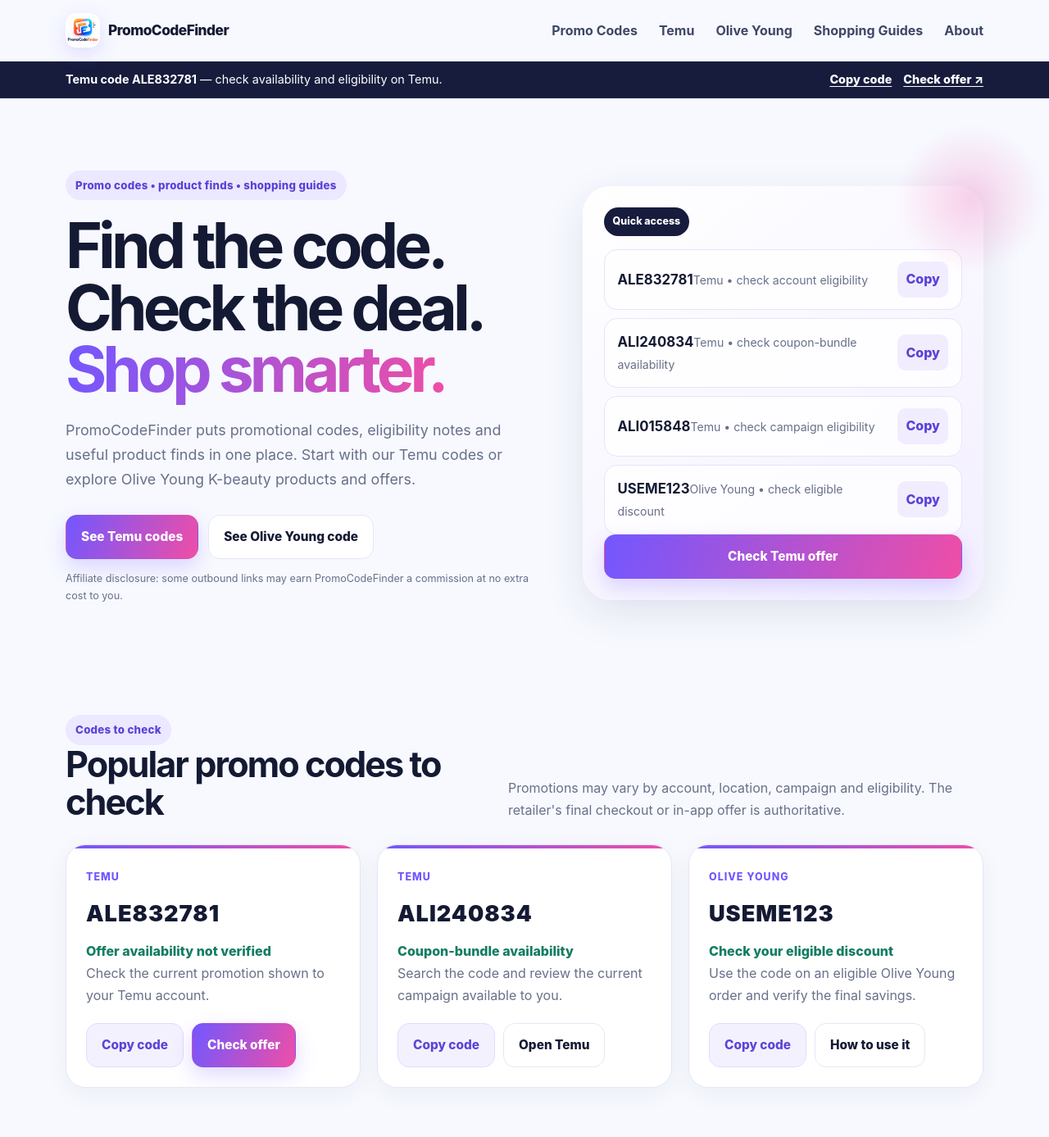
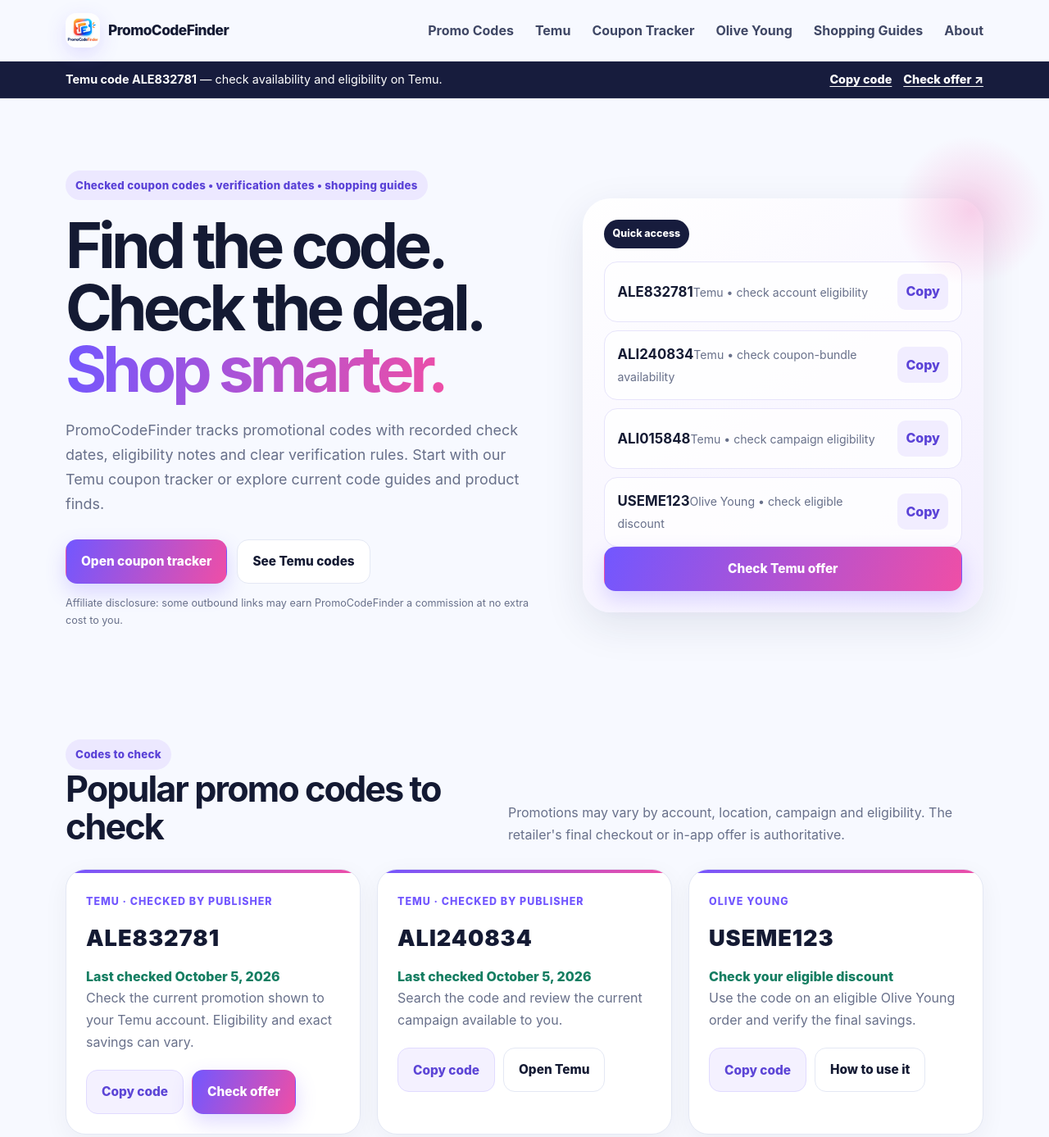
Before and after one commit to Iyadthemad/promocodefinders, a plain HTML site: page promocodefinders-seo-updated/index.html in a window 1280 px wide. Shown: the top 1387 px of the page at 82% size. Drawn offline with Linux system fonts and the light colour scheme.

Commit message:
Feature coupon verification tracker on homepage

```diff
--- a/promocodefinders-seo-updated/index.html
+++ b/promocodefinders-seo-updated/index.html
@@ -6,15 +6,15 @@
 <link rel="stylesheet" href="/assets/styles.css"><script type="application/ld+json">{"@context": "https://schema.org", "@graph": [{"@type": "Organization", "@id": "https://promocodefinders.com/#organization", "name": "PromoCodeFinder", "url": "https://promocodefinders.com/", "logo": {"@type": "ImageObject", "url": "https://promocodefinders.com/assets/logo.webp"}}, {"@type": "WebSite", "@id": "https://promocodefinders.com/#website", "url": "https://promocodefinders.com/", "name": "PromoCodeFinder", "publisher": {"@id": "https://promocodefinders.com/#organization"}}]}</script></head><body><a class="skip" href="#main">Skip to content</a><header class="site-header"><div class="container nav-wrap">
 <a class="brand" href="/" aria-label="PromoCodeFinder home"><img src="/assets/logo.webp" alt="PromoCodeFinder logo"><span>PromoCodeFinder</span></a>
 <button class="nav-toggle" aria-controls="main-navigation" aria-expanded="false" aria-label="Open navigation">Menu</button>
-<nav id="main-navigation" class="nav" aria-label="Main navigation"><a href="/promo-codes/">Promo Codes</a><a href="/temu-coupon-codes/">Temu</a><a href="/olive-young-promo-code/">Olive Young</a><a href="/best-temu-finds/">Shopping Guides</a><a href="/about/">About</a></nav>
+<nav id="main-navigation" class="nav" aria-label="Main navigation"><a href="/promo-codes/">Promo Codes</a><a href="/temu-coupon-codes/">Temu</a><a href="/temu-coupon-tracker/">Coupon Tracker</a><a href="/olive-young-promo-code/">Olive Young</a><a href="/best-temu-finds/">Shopping Guides</a><a href="/about/">About</a></nav>
 </div></header>
 <main id="main">
 <section class="deal-strip"><div class="container deal-strip-inner"><span><strong>Temu code ALE832781</strong> — check availability and eligibility on Temu.</span><div class="deal-strip-actions"><button class="text-btn" data-copy="ALE832781" aria-label="Copy code ALE832781">Copy code</button><a href="https://temu.to/k/po38azlpgx9" target="_blank" rel="sponsored nofollow noopener noreferrer">Check offer ↗</a></div></div></section>
 <section class="hero"><div class="container hero-grid"><div>
-<span class="eyebrow">Promo codes • product finds • shopping guides</span>
+<span class="eyebrow">Checked coupon codes • verification dates • shopping guides</span>
 <h1>Find the code. Check the deal. <span class="gradient-text">Shop smarter.</span></h1>
-<p>PromoCodeFinder puts promotional codes, eligibility notes and useful product finds in one place. Start with our Temu codes or explore Olive Young K-beauty products and offers.</p>
-<div class="actions"><a class="btn btn-primary" href="/temu-coupon-codes/">See Temu codes</a><a class="btn btn-secondary" href="/olive-young-promo-code/">See Olive Young code</a></div>
+<p>PromoCodeFinder tracks promotional codes with recorded check dates, eligibility notes and clear verification rules. Start with our Temu coupon tracker or explore current code guides and product finds.</p>
+<div class="actions"><a class="btn btn-primary" href="/temu-coupon-tracker/">Open coupon tracker</a><a class="btn btn-secondary" href="/temu-coupon-codes/">See Temu codes</a></div>
 <p class="microcopy">Affiliate disclosure: some outbound links may earn PromoCodeFinder a commission at no extra cost to you.</p>
 </div><div class="hero-card"><div class="hero-badge">Quick access</div><div class="code-stack">
 <div class="mini-code"><div><b>ALE832781</b><span>Temu • check account eligibility</span></div><button class="mini-copy" data-copy="ALE832781" aria-label="Copy code ALE832781">Copy</button></div>
@@ -25,8 +25,8 @@
 
 <section class="section"><div class="container"><div class="section-head"><div><span class="eyebrow">Codes to check</span><h2>Popular promo codes to check</h2></div><p>Promotions may vary by account, location, campaign and eligibility. The retailer's final checkout or in-app offer is authoritative.</p></div>
 <div class="grid-3">
-<article class="card conversion-card"><span class="store-tag">Temu</span><div class="big-code">ALE832781</div><div class="offer">Offer availability not verified</div><p>Check the current promotion shown to your Temu account.</p><div class="card-footer"><button class="btn copy-btn" data-copy="ALE832781" aria-label="Copy code ALE832781">Copy code</button><a class="btn btn-primary" href="https://temu.to/k/po38azlpgx9" target="_blank" rel="sponsored nofollow noopener noreferrer">Check offer</a></div></article>
-<article class="card conversion-card"><span class="store-tag">Temu</span><div class="big-code">ALI240834</div><div class="offer">Coupon-bundle availability</div><p>Search the code and review the current campaign available to you.</p><div class="card-footer"><button class="btn copy-btn" data-copy="ALI240834" aria-label="Copy code ALI240834">Copy code</button><a class="btn btn-secondary" href="https://temu.to/k/pmzbnlwumc4" target="_blank" rel="sponsored nofollow noopener noreferrer">Open Temu</a></div></article>
+<article class="card conversion-card" data-coupon-code="ALE832781"><span class="store-tag">Temu · checked by publisher</span><div class="big-code">ALE832781</div><div class="offer">Last checked <time data-field="last_checked" datetime="2026-10-05">October 5, 2026</time></div><p>Check the current promotion shown to your Temu account. Eligibility and exact savings can vary.</p><div class="card-footer"><button class="btn copy-btn" data-copy="ALE832781" aria-label="Copy code ALE832781">Copy code</button><a class="btn btn-primary" href="https://temu.to/k/po38azlpgx9" target="_blank" rel="sponsored nofollow noopener noreferrer">Check offer</a></div></article>
+<article class="card conversion-card" data-coupon-code="ALI240834"><span class="store-tag">Temu · checked by publisher</span><div class="big-code">ALI240834</div><div class="offer">Last checked <time data-field="last_checked" datetime="2026-10-05">October 5, 2026</time></div><p>Search the code and review the current campaign available to you.</p><div class="card-footer"><button class="btn copy-btn" data-copy="ALI240834" aria-label="Copy code ALI240834">Copy code</button><a class="btn btn-secondary" href="https://temu.to/k/pmzbnlwumc4" target="_blank" rel="sponsored nofollow noopener noreferrer">Open Temu</a></div></article>
 <article class="card conversion-card"><span class="store-tag">Olive Young</span><div class="big-code">USEME123</div><div class="offer">Check your eligible discount</div><p>Use the code on an eligible Olive Young order and verify the final savings.</p><div class="card-footer"><button class="btn copy-btn" data-copy="USEME123" aria-label="Copy code USEME123">Copy code</button><a class="btn btn-secondary" href="/olive-young-promo-code/">How to use it</a></div></article>
 </div></div></section>
 
@@ -36,13 +36,13 @@
 <article class="card product-feature"><div class="product-art olive-art"><span>Olive Young finds</span></div><h3>K-beauty and hair-care products worth exploring</h3><p>See selected MEDIHEAL, UNOVE, Primera and Anua products, with direct product links and the code USEME123.</p><div class="actions compact"><a class="btn btn-primary" href="/best-olive-young-products/">View product picks</a><a class="btn btn-secondary" href="/olive-young-promo-code/">Get USEME123</a></div></article>
 </div></div></section>
 
-<section class="section"><div class="container"><div class="section-head"><div><span class="eyebrow">Why use us</span><h2>Designed to make offers easier to understand</h2></div></div><div class="trust"><div class="trust-item"><b>Exact code text</b><span>Codes are published as readable HTML text so they are easy to copy and search.</span></div><div class="trust-item"><b>Eligibility context</b><span>We explain when an offer may depend on account, region or campaign.</span></div><div class="trust-item"><b>Direct shopping links</b><span>Buttons take you to the relevant retailer or product destination.</span></div><div class="trust-item"><b>Useful product guides</b><span>Find products and categories instead of browsing code lists alone.</span></div></div></div></section>
+<section class="section"><div class="container"><div class="section-head"><div><span class="eyebrow">Verification</span><h2>Designed around recorded coupon checks</h2></div><p>We separate a real recorded check from a generic promotional claim. See the <a href="/how-we-verify-coupons/">verification methodology</a> and <a href="/temu-coupon-tracker/">live Temu tracker</a>.</p></div><div class="trust"><div class="trust-item"><b>Recorded check dates</b><span>Verification dates update only after a real manual check is recorded.</span></div><div class="trust-item"><b>Eligibility context</b><span>We explain when an offer may depend on account, region or campaign.</span></div><div class="trust-item"><b>Direct shopping links</b><span>Buttons take you to the relevant retailer or product destination.</span></div><div class="trust-item"><b>Useful product guides</b><span>Find products and categories instead of browsing code lists alone.</span></div></div></div></section>
 
 <section class="section"><div class="container"><div class="callout"><span class="eyebrow dark-eyebrow">Start here</span><h2>Checking Temu today?</h2><p>Copy <strong>ALE832781</strong>, open Temu, and review the offer shown for your account. You can also compare the other codes on our Temu page.</p><div class="actions"><button class="btn btn-secondary copy-btn" data-copy="ALE832781" aria-label="Copy code ALE832781">Copy ALE832781</button><a class="btn btn-light" href="https://temu.to/k/po38azlpgx9" target="_blank" rel="sponsored nofollow noopener noreferrer">Open Temu offer ↗</a><a class="btn btn-ghost-light" href="/temu-coupon-codes/">Compare all Temu codes</a></div></div></div></section>
-<section class="section"><div class="container"><h2>Get more from your Temu code</h2><p>Offers are not independently verified. Read the terms shown to your account before ordering.</p><nav class="guide-links" aria-label="Temu help"><a href="/temu-ale832781/">ALE832781 explained</a><a href="/how-to-use-temu-promo-codes/">How to use a code</a><a href="/temu-new-vs-existing-users/">New vs existing users</a><a href="/temu-promo-code-not-working/">Code not working?</a><a href="/best-temu-finds/">Compare Temu finds</a></nav></div></section></main><footer class="footer"><div class="container"><div class="footer-grid">
+<section class="section"><div class="container"><h2>Get more from your Temu code</h2><p>See the latest recorded checks, then read the terms shown to your account before ordering.</p><nav class="guide-links" aria-label="Temu help"><a href="/temu-coupon-tracker/">Temu coupon tracker</a><a href="/how-we-verify-coupons/">How we verify coupons</a><a href="/temu-ale832781/">ALE832781 explained</a><a href="/how-to-use-temu-promo-codes/">How to use a code</a><a href="/temu-new-vs-existing-users/">New vs existing users</a><a href="/temu-promo-code-not-working/">Code not working?</a><a href="/best-temu-finds/">Compare Temu finds</a></nav></div></section></main><footer class="footer"><div class="container"><div class="footer-grid">
 <div><a class="brand" href="/"><img src="/assets/logo.webp" alt="PromoCodeFinder logo"><span>PromoCodeFinder</span></a><p>Promo codes, shopping guides and curated product finds with clear eligibility notes.</p></div>
-<div><h4>Deals</h4><div class="footer-links"><a href="/promo-codes/">All Promo Codes</a><a href="/temu-coupon-codes/">Temu Codes</a><a href="/olive-young-promo-code/">Olive Young Code</a></div></div>
-<div><h4>Guides</h4><div class="footer-links"><a href="/best-temu-finds/">Best Temu Finds</a><a href="/how-to-use-temu-promo-codes/">Using Temu codes</a><a href="/temu-promo-code-not-working/">Code help</a><a href="/best-olive-young-products/">Olive Young Finds</a></div></div>
+<div><h4>Deals</h4><div class="footer-links"><a href="/promo-codes/">All Promo Codes</a><a href="/temu-coupon-codes/">Temu Codes</a><a href="/temu-coupon-tracker/">Coupon Tracker</a><a href="/olive-young-promo-code/">Olive Young Code</a></div></div>
+<div><h4>Guides</h4><div class="footer-links"><a href="/how-we-verify-coupons/">How we verify coupons</a><a href="/best-temu-finds/">Best Temu Finds</a><a href="/how-to-use-temu-promo-codes/">Using Temu codes</a><a href="/temu-promo-code-not-working/">Code help</a><a href="/best-olive-young-products/">Olive Young Finds</a></div></div>
 <div><h4>Company</h4><div class="footer-links"><a href="/about/">About</a><a href="/affiliate-disclosure/">Affiliate Disclosure</a><a href="/privacy-policy/">Privacy Policy</a><a href="/contact/">Contact</a></div></div>
 </div><div class="footer-bottom"><span>© <span data-year></span> PromoCodeFinder. All rights reserved.</span><span>Offers can change. Verify final terms with the retailer.</span></div></div></footer>
 <div class="toast" role="status" aria-live="polite"></div><script src="/assets/app.js" defer></script></body></html>
```
